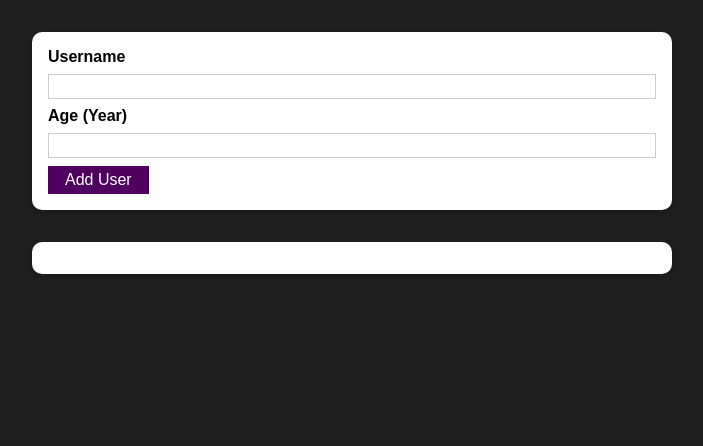
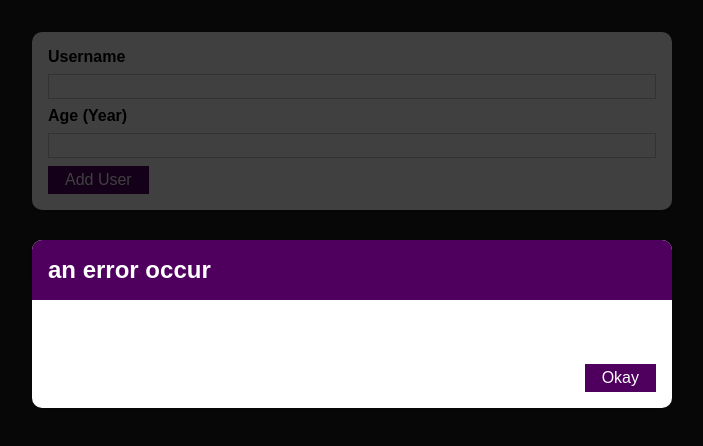
Before and after one commit to gulzar8991/react-practice-project, a React (Create React App) app: page / in a window 1280 px wide. Shown: the top 446 px of the page, without its empty margins (288-991 px from the left). Built offline with nearby package versions, Linux system fonts and the light colour scheme.

Commit message:
adding the error modal componet

```diff
--- /dev/null
+++ b/src/components/UI/ErrorModal.js
@@ -0,0 +1,26 @@
+import React from "react";
+
+import Card from "./Card";
+import Button from "./Button";
+import classes from "./ErrorModal.module.css";
+
+const ErrorModal = (props) => {
+  return (
+    <div>
+      <div className={classes.backdrop} />
+      <Card className={classes.modal}>
+        <header className={classes.header}>
+          <h2>{props.title}</h2>
+        </header>
+        <div className={classes.content}>
+          <p>{props.message}</p>
+        </div>
+        <footer className={classes.actions}>
+          <Button>Okay</Button>
+        </footer>
+      </Card>
+    </div>
+  );
+};
+
+export default ErrorModal;
--- /dev/null
+++ b/src/components/UI/ErrorModal.module.css
@@ -0,0 +1,45 @@
+.backdrop {
+  position: fixed;
+  top: 0;
+  left: 0;
+  width: 100%;
+  height: 100vh;
+  z-index: 10;
+  background: rgba(0, 0, 0, 0.75);
+}
+
+.modal {
+  position: fixed;
+  top: 30vh;
+  left: 10%;
+  width: 80%;
+  z-index: 100;
+  overflow: hidden;
+}
+
+.header {
+  background: #4f005f;
+  padding: 1rem;
+}
+
+.header h2 {
+  margin: 0;
+  color: white;
+}
+
+.content {
+  padding: 1rem;
+}
+
+.actions {
+  padding: 1rem;
+  display: flex;
+  justify-content: flex-end;
+}
+
+@media (min-width: 768px) {
+  .modal {
+    left: calc(50% - 20rem);
+    width: 40rem;
+  }
+}
--- a/src/components/Users/AddUser.js
+++ b/src/components/Users/AddUser.js
@@ -3,6 +3,7 @@
 import Button from "../UI/Button";
 
 import classes from "./AddUser.module.css";
+import ErrorModal from "../UI/ErrorModal";
 
 const AddUser = (props) => {
   const [enteredUsername, setEnteredUsername] = useState("");
@@ -28,6 +29,8 @@
   };
 
   return (
+    <div>
+      <ErrorModal title="an error occur" />
       <Card className={classes.input}>
         <form onSubmit={addUserHandler}>
           <label htmlFor="username">Username</label>
@@ -47,6 +50,7 @@
           <Button type="submit">Add User</Button>
         </form>
       </Card>
+    </div>
   );
 };
 
```
Lines whose indentation alone changed are shown as unchanged.
